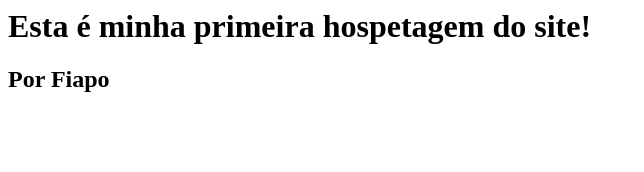
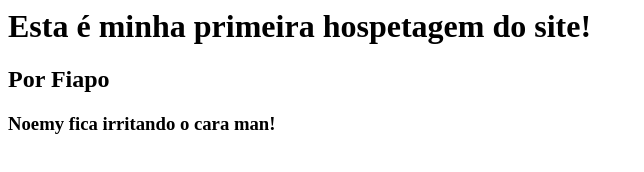
Before and after one commit to Fiapo01/Fiapo01.github.io, a plain HTML site: page index.html in a window 1280 px wide. Shown: the whole page, without its empty margins (0-644 px from the left). Drawn offline with Linux system fonts and the light colour scheme.

Commit message:
Update index.html

```diff
--- a/index.html
+++ b/index.html
@@ -1,2 +1,3 @@
 <h1>Esta é minha primeira hospetagem do site!</h1>
 <h2>Por Fiapo</h2>
+<h3>Noemy fica irritando o cara man!</h3>
```
